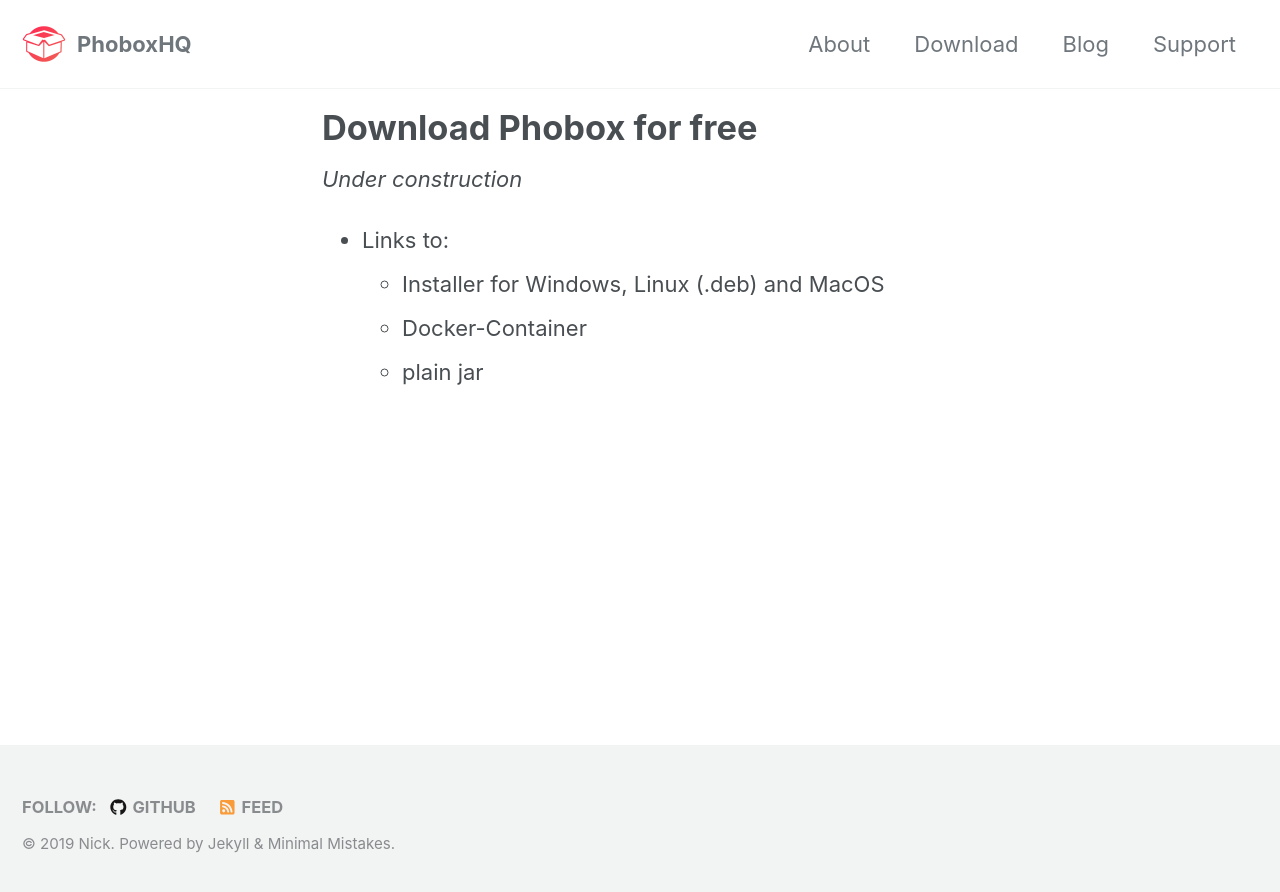
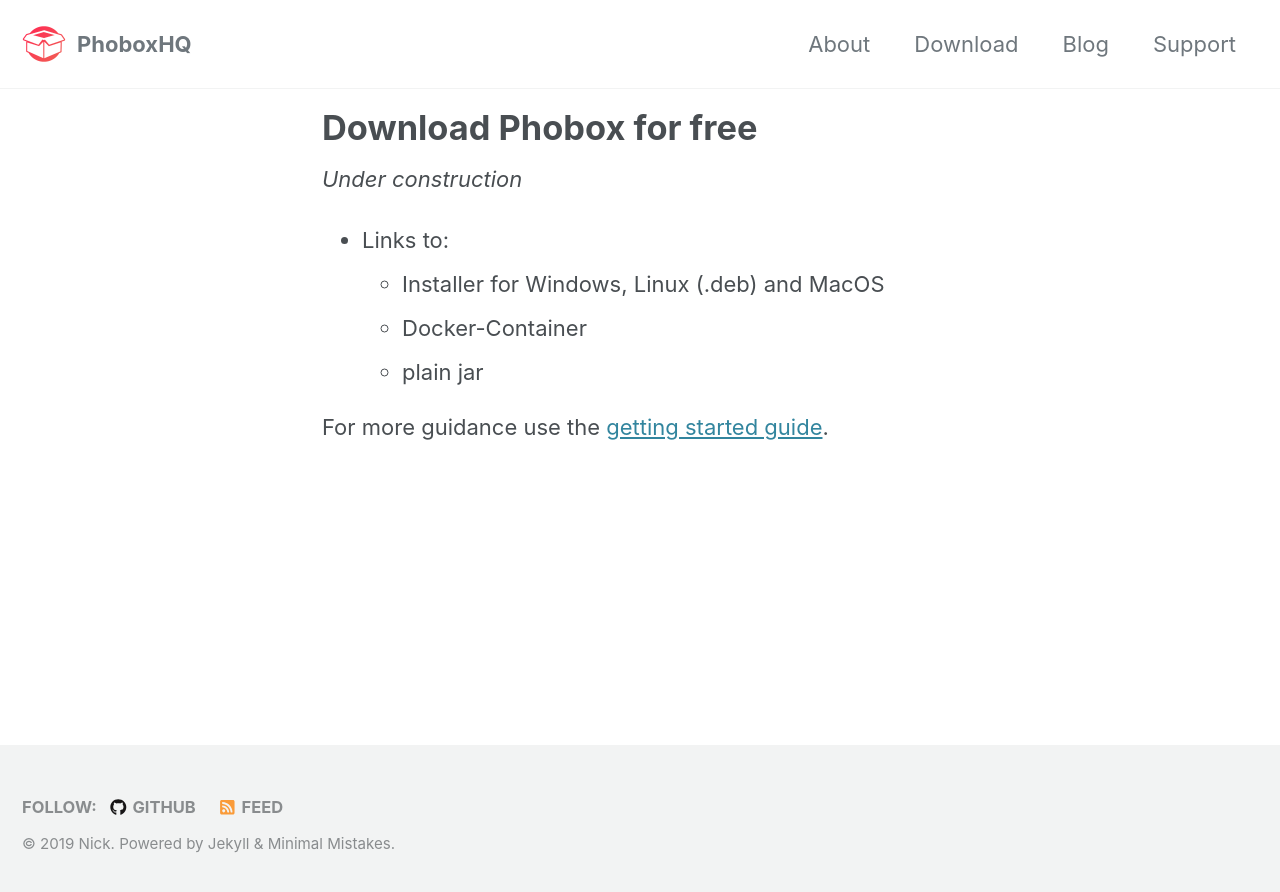
Before and after one commit to phoboxhq/home2, a Jekyll site: the page built from _pages/download.md, in a window 1280 px wide. Shown: the top 892 px of the page. Built offline with Jekyll 4.4.1, drawn with Linux system fonts in a browser that asks for light colours; cached includes are drawn as plain includes; nearby versions of some CDN libraries.

Commit message:
Update download.md

```diff
--- a/_pages/download.md
+++ b/_pages/download.md
@@ -11,3 +11,5 @@
   * Installer for Windows, Linux (.deb) and MacOS
   * Docker-Container
   * plain jar
+
+For more guidance use the [getting started guide](/getting-started).
```
